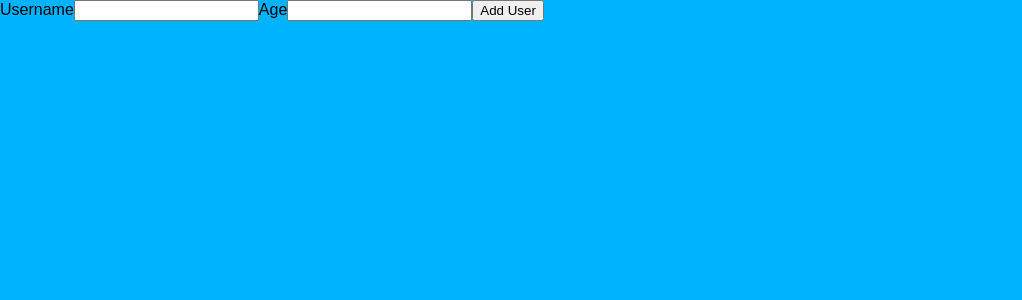
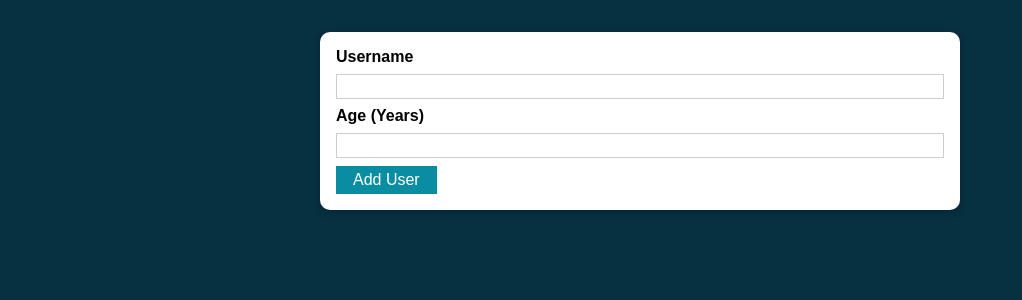
Before and after one commit to ctrl07/react, a React (Create React App) app: page / in a window 1280 px wide. Shown: the top 300 px of the page, without its empty margins (0-1022 px from the left). Built offline with nearby package versions, Linux system fonts and the light colour scheme.

Commit message:
Add some Styling and a form component.

```diff
--- /dev/null
+++ b/src/components/UI/Button.js
@@ -0,0 +1,17 @@
+import React from "react";
+
+import classes from "./Button.module.css";
+
+const Button = (props) => {
+  return (
+    <button
+      className={classes.button}
+      type={props.type || "button"}
+      onClick={props.onClick}
+    >
+      {props.children}
+    </button>
+  );
+};
+
+export default Button;
--- /dev/null
+++ b/src/components/UI/Button.module.css
@@ -0,0 +1,18 @@
+.button {
+  font: inherit;
+  border: 1px solid #0b8da1;
+  background: #0b8da1;
+  color: white;
+  padding: 0.25rem 1rem;
+  cursor: pointer;
+}
+
+.button:hover,
+.button:active {
+  background: #00dafb;
+  border-color: #00dafb;
+}
+
+.button:focus {
+  outline: none;
+}
--- /dev/null
+++ b/src/components/UI/Card.js
@@ -0,0 +1,11 @@
+import React from "react";
+
+import classes from "./Card.module.css";
+
+const Card = (props) => {
+  return (
+    <div className={`${classes.card} ${props.className}`}>{props.children}</div>
+  );
+};
+
+export default Card;
--- /dev/null
+++ b/src/components/UI/Card.module.css
@@ -0,0 +1,5 @@
+.card {
+  background: white;
+  box-shadow: 0 2px 8px rgba(0, 0, 0, 0.26);
+  border-radius: 10px;
+}
--- a/src/components/Users/AddUser.js
+++ b/src/components/Users/AddUser.js
@@ -1,18 +1,24 @@
 import React from "react";
 
-const AddUser = (prop) => {
+import Card from "../UI/Card";
+import Button from "../UI/Button";
+import classes from "./AddUser.module.css";
+
+const AddUser = (props) => {
   const addUserHandler = (event) => {
     event.preventDefault();
   };
 
   return (
-    <form onSubmit={addUserHandler}>
-      <label htmlFor="username">Username</label>
-      <input id="username" type="text" />
-      <label htmlFor="age">Age</label>
-      <input id="age" type="number" />
-      <button type="submit">Add User</button>
-    </form>
+    <Card className={classes.input}>
+      <form onSubmit={addUserHandler}>
+        <label htmlFor="username">Username</label>
+        <input id="username" type="text" />
+        <label htmlFor="age">Age (Years)</label>
+        <input id="age" type="number" />
+        <Button type="submit">Add User</Button>
+      </form>
+    </Card>
   );
 };
 
--- /dev/null
+++ b/src/components/Users/AddUser.module.css
@@ -0,0 +1,26 @@
+.input {
+  margin: 2rem auto;
+  padding: 1rem;
+  width: 90%;
+  max-width: 40rem;
+}
+
+.input label {
+  display: block;
+  font-weight: bold;
+  margin-bottom: 0.5rem;
+}
+
+.input input {
+  font: inherit;
+  display: block;
+  width: 100%;
+  border: 1px solid #ccc;
+  padding: 0.15rem;
+  margin-bottom: 0.5rem;
+}
+
+.input input:focus {
+  outline: none;
+  border-color: #4f005f;
+}
--- a/src/index.css
+++ b/src/index.css
@@ -4,7 +4,7 @@
 
 html {
   font-family: sans-serif;
-  background: #00b3ff;
+  background: #073041;
 }
 
 body {
```
